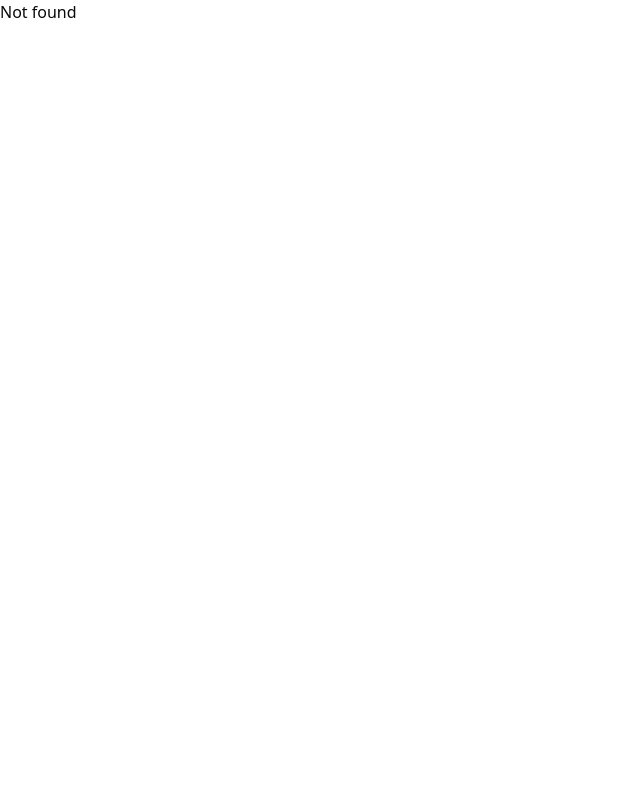
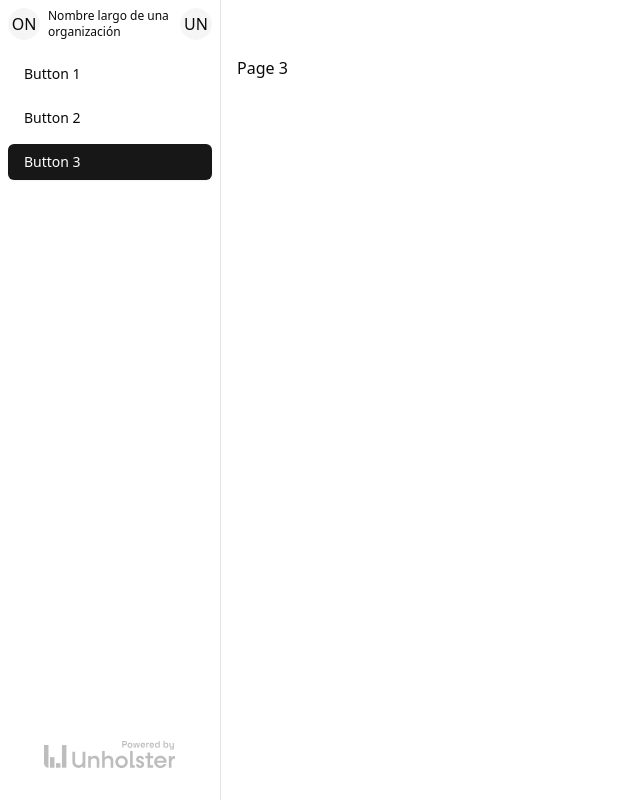
Before and after one commit to jackyYam/graphkit, a React (Vite) app: page /page3 in a window 1280 px wide. Before the commit this address had no page. Shown: the whole page, without its empty margins (0-640 px from the left). Built offline with nearby package versions, Linux system fonts and the light colour scheme.

Commit message:
SeisveinteLayout adapted

```diff
--- a/src/app/App.tsx
+++ b/src/app/App.tsx
@@ -2,7 +2,7 @@ import { Router } from '@/components/Router'
 
 export function App() {
   return (
-    <div>
+    <div className="h-screen">
       <Router />
     </div>
   )
--- /dev/null
+++ b/src/components/Layout.tsx
@@ -0,0 +1,82 @@
+import { SeisveinteLayout } from '@/components/seisveinte/SeisveinteLayout'
+import { UnholsterLogo } from '@/components/seisveinte/UnholsterLogo'
+import { Outlet, useLocation, useNavigate } from 'react-router-dom'
+
+const BUTTONS = [
+  {
+    label: 'Button 1',
+    routes: ['/', '/page1'],
+  },
+  {
+    label: 'Button 2',
+    routes: ['/page2'],
+  },
+  {
+    label: 'Button 3',
+    routes: ['/page3'],
+  },
+]
+
+const PERSON = {
+  name: 'Nombre largo de una persona',
+  photo: {
+    fallback: 'UN',
+  },
+  actions: [
+    {
+      label: 'Item 1',
+      onClick: () => console.log('Item 1'),
+    },
+    {
+      label: 'Item 2',
+      onClick: () => console.log('Item 2'),
+    },
+  ],
+}
+const ORG = {
+  name: 'Nombre largo de una organización',
+  photo: {
+    fallback: 'ON',
+  },
+  actions: [
+    {
+      label: 'Item 1',
+      onClick: () => console.log('Item 1'),
+    },
+  ],
+}
+
+export default function Layout() {
+  const location = useLocation()
+  const navigate = useNavigate()
+
+  const buttons = BUTTONS.map((button) => {
+    const isCurrentPage = button.routes.includes(location.pathname)
+    const onClick = () => {
+      navigate(button.routes[0])
+    }
+    return {
+      ...button,
+      isCurrentPage,
+      onClick,
+    }
+  })
+
+  return (
+    <SeisveinteLayout.Resizable>
+      <SeisveinteLayout.Sidebar>
+        <SeisveinteLayout.UserSection personMenu={PERSON} orgMenu={ORG} />
+        <SeisveinteLayout.Buttons buttons={buttons} />
+        <div className="flex w-full justify-center">
+          <UnholsterLogo />
+        </div>
+      </SeisveinteLayout.Sidebar>
+      <div className="flex w-full flex-col">
+        <SeisveinteLayout.ContentTopbar />
+        <SeisveinteLayout.Content>
+          <Outlet />
+        </SeisveinteLayout.Content>
+      </div>
+    </SeisveinteLayout.Resizable>
+  )
+}
```
Also changed, not shown: src/components/Router.tsx (+20 -5 lines).
